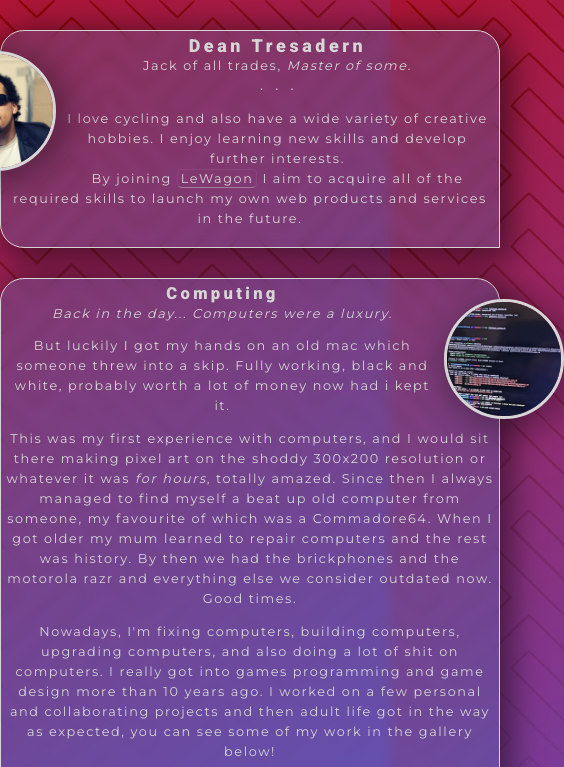
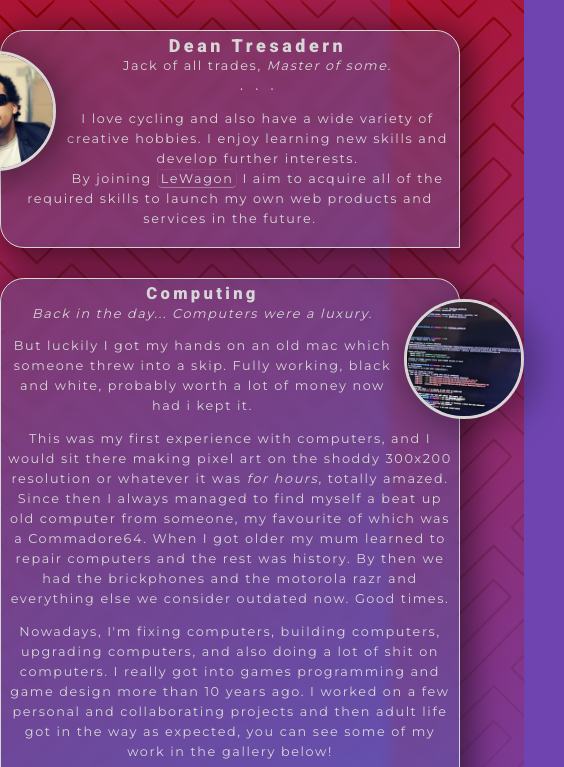
Before and after one commit to DeanTResi/DeanTResi.github.io, a plain HTML site: page index.html in a window 390 px wide. Shown: the top 767 px of the page, 564 px wide, since content can reach past the window. Drawn offline with Linux system fonts and the light colour scheme.

Commit message:
adjusted min width to be slightly more mobile friendly

```diff
--- a/index.html
+++ b/index.html
@@ -6,8 +6,8 @@
   <meta http-equiv="X-UA-Compatible" content="IE=edge">
   <meta name="viewport" content="width=device-width, initial-scale=1.0">
   <meta charset="utf-8">
-  <title>Profile</title>
-  <meta name="description" content="my page description, max 155 chars, single h1 per page, rarely use after h4, but goes from h1 to h6, navs in list, id styles take precedence over classes">
+  <title>Deano's Profile</title>
+  <meta name="description" content="my profile page">
 
   <!-- STYLE -->
   <link rel="stylesheet" href="https://use.fontawesome.com/releases/v5.6.3/css/all.css">
@@ -54,24 +54,7 @@
         <figure class="masonry-brick"><a href="images/gallery/machine_turrets.jpg" target="_blank"><img src="images/gallery/machine_turrets.jpg" class="masonry-img" alt="machine turrets"></a></figure>
         <figure class="masonry-brick"><a href="images/gallery/space_britain.jpg" target="_blank"><img src="images/gallery/space_britain.jpg" class="masonry-img" alt="space britain poster"></a></figure>
         <figure class="masonry-brick"><a href="images/gallery/eightbot.jpg" target="_blank"><img src="images/gallery/eightbot.jpg" class="masonry-img" alt="magic eight bot"></a></figure>
-        <!-- <figure class="masonry-brick"><img src="https://unsplash.it/700/400?image=7" class="masonry-img" alt="Masonry Brick #1"></figure>
-        <figure class="masonry-brick"><img src="https://unsplash.it/700/400?image=8" class="masonry-img" alt="Masonry Brick #1"></figure>
-        <figure class="masonry-brick"><img src="https://unsplash.it/700/400?image=9" class="masonry-img" alt="Masonry Brick #1"></figure>
-        <figure class="masonry-brick"><img src="https://unsplash.it/700/400?image=10" class="masonry-img" alt="Masonry Brick #1"></figure>
-        <figure class="masonry-brick"><img src="https://unsplash.it/700/400?image=11" class="masonry-img" alt="Masonry Brick #1"></figure>
-        <figure class="masonry-brick"><img src="https://unsplash.it/700/400?image=12" class="masonry-img" alt="Masonry Brick #1"></figure>
-        <figure class="masonry-brick"><img src="https://unsplash.it/700/400?image=13" class="masonry-img" alt="Masonry Brick #1"></figure>
-        <figure class="masonry-brick"><img src="https://unsplash.it/700/400?image=14" class="masonry-img" alt="Masonry Brick #1"></figure>
-        <figure class="masonry-brick"><img src="https://unsplash.it/700/400?image=15" class="masonry-img" alt="Masonry Brick #1"></figure>
-        <figure class="masonry-brick"><img src="https://unsplash.it/700/400?image=16" class="masonry-img" alt="Masonry Brick #1"></figure>
-        <figure class="masonry-brick"><img src="https://unsplash.it/700/400?image=17" class="masonry-img" alt="Masonry Brick #1"></figure>
-        <figure class="masonry-brick"><img src="https://unsplash.it/700/400?image=18" class="masonry-img" alt="Masonry Brick #1"></figure>
-        <figure class="masonry-brick"><img src="https://unsplash.it/700/400?image=19" class="masonry-img" alt="Masonry Brick #1"></figure>
-        <figure class="masonry-brick"><img src="https://unsplash.it/700/400?image=20" class="masonry-img" alt="Masonry Brick #1"></figure>
-        <figure class="masonry-brick"><img src="https://unsplash.it/700/400?image=21" class="masonry-img" alt="Masonry Brick #1"></figure>
-        <figure class="masonry-brick"><img src="https://unsplash.it/700/400?image=22" class="masonry-img" alt="Masonry Brick #1"></figure>
-        <figure class="masonry-brick"><img src="https://unsplash.it/700/400?image=23" class="masonry-img" alt="Masonry Brick #1"></figure>
-        <figure class="masonry-brick"><img src="https://unsplash.it/700/400?image=24" class="masonry-img" alt="Masonry Brick #1"></figure> -->
+
       </div>
     </div>
 
--- a/style/style.css
+++ b/style/style.css
@@ -102,7 +102,7 @@ hr:after {
 /* CARD */
 .card {
   width: 70%;
-  min-width: 500px;
+  min-width: 460px;
   margin: 30px auto;
   border-radius: 24px;
   border: 1.5px solid var(--text-color);
```
